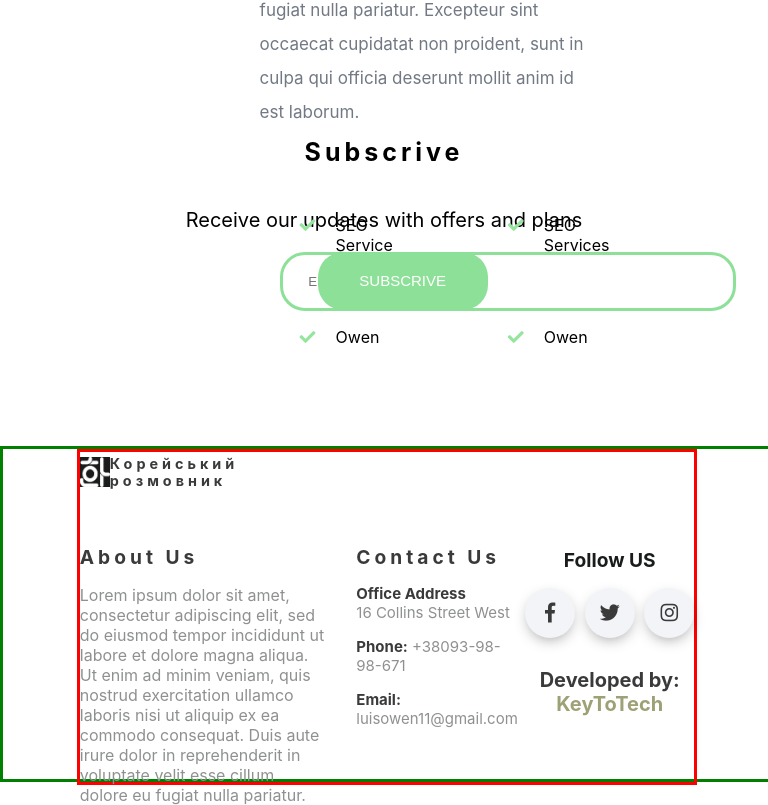
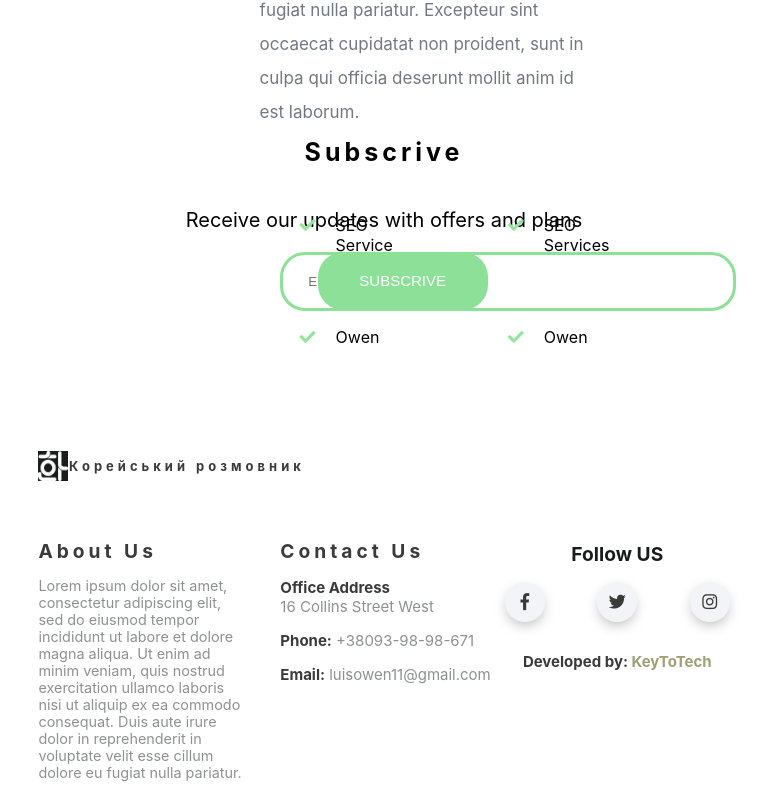
Before and after one commit to KeyToTech/KoreanPhraseBookSite, a React (Create React App) app: page / in a window 768 px wide. Shown: the part 3854-4659 px from the top of the page. After the commit the page ends 4635 px from the top, so only its background shows below. Built offline with nearby package versions, Linux system fonts and the light colour scheme.

Commit message:
scaling for screen from 768px to 1500px and more done

```diff
--- a/src/components/footer/footer.css
+++ b/src/components/footer/footer.css
@@ -156,22 +156,61 @@ footer {
 
 @media only screen and (min-width: 768px) and (max-width: 1200px)  {
 
-    footer {
-        border: red solid;
+    .footer_content {
+
+        height: 100%;
+        width: 80%;
     }
 
-    .footer_content {
-        border: red solid;
-        height: 100%;
-        width: 80%;
-     }
+    .follow_item {
+
+        height: 40px;
+        width: 40px;
+
+    }
+
+    .btn i {
+        line-height: 40px;
+        height: 40px;
+        width: 40px;
+        font-size: 17px;
+    }
+
+
+    .develop_block h2 {
+        font-size: 15px;
+    }
 
 }
 
 @media screen and (min-width: 768px) and (max-width: 922px)  {
 
-    footer {
-        border: green solid;
+    .footer_content {
+      width: 90%;
+     }
+
+    .left_content_footer {
+        width: 30%;
+   }
+
+    .logo_footer {
+        height: 40px;
+    }
+
+    .app_name {
+        font-size: 13px;
+        position: absolute;
+        left: 9%;
+    }
+
+    .discription_footer {
+
+        font-size: 90%;
+    }
+
+    .right_content_footer {
+
+        width: 65%;
     }
 
 
```
